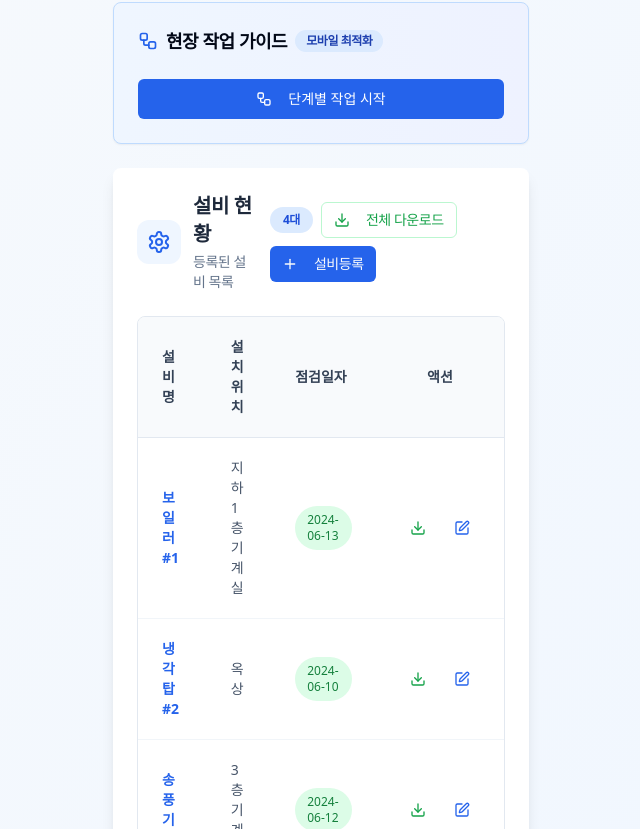
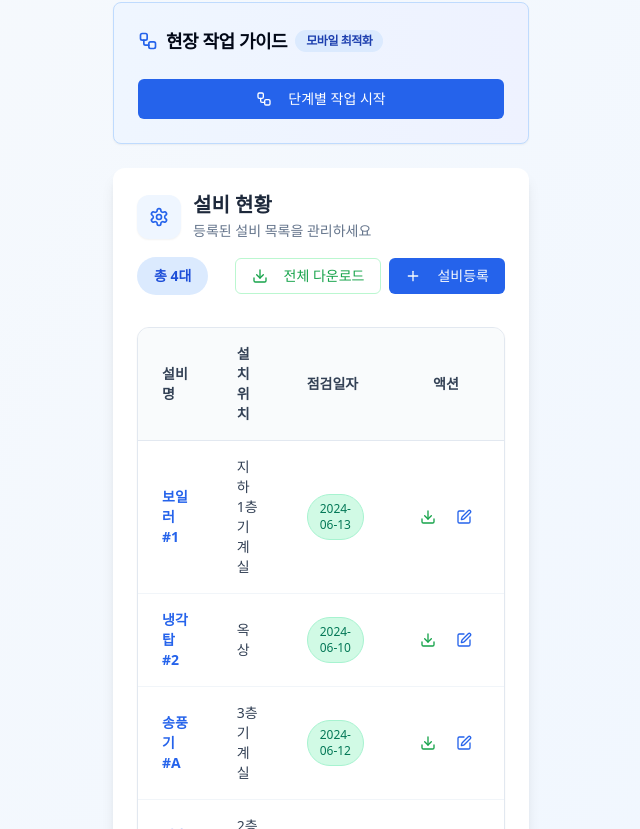
Before and after one commit to nohseon-song/mech-flow-field-app, a React (Vite) app: page / in a window 1280 px wide. Shown: the part 751-1580 px from the top of the page, without its empty margins (319-959 px from the left). Built offline with nearby package versions, Linux system fonts and the light colour scheme; sample sign-in values are in the browser's storage.

Commit message:
Fix: Improve EquipmentStatusCard layout
Refactor and re-arrange the layout of the EquipmentStatusCard to improve readability and formatting.

```diff
--- a/src/components/EquipmentStatusCard.tsx
+++ b/src/components/EquipmentStatusCard.tsx
@@ -34,17 +34,15 @@ const EquipmentStatusCard = ({
   };
 
   return (
-    <Card className="shadow-lg border-0 bg-white">
-      <CardHeader className="pb-6">
-        <CardTitle className="text-lg">
-          <EquipmentStatusHeader
-            equipmentCount={equipmentData.length}
-            onAddEquipment={onAddEquipment}
-            onDownloadAll={handleDownloadAll}
-          />
-        </CardTitle>
+    <Card className="shadow-lg border-0 bg-white rounded-xl">
+      <CardHeader className="pb-4 px-6 pt-6">
+        <EquipmentStatusHeader
+          equipmentCount={equipmentData.length}
+          onAddEquipment={onAddEquipment}
+          onDownloadAll={handleDownloadAll}
+        />
       </CardHeader>
-      <CardContent className="pt-0">
+      <CardContent className="px-6 pb-6 pt-0">
         <EquipmentTable
           equipmentData={equipmentData}
           onEquipmentNameClick={onEquipmentNameClick}
--- a/src/components/equipment/EquipmentStatusHeader.tsx
+++ b/src/components/equipment/EquipmentStatusHeader.tsx
@@ -3,13 +3,6 @@ import React from 'react';
 import { Badge } from '@/components/ui/badge';
 import { Button } from '@/components/ui/button';
 import { Settings, Plus, Download } from 'lucide-react';
-
-interface Equipment {
-  id: number;
-  name: string;
-  location: string;
-  inspectionDate: string;
-}
 
 interface EquipmentStatusHeaderProps {
   equipmentCount: number;
@@ -23,25 +16,33 @@ const EquipmentStatusHeader = ({
   onDownloadAll
 }: EquipmentStatusHeaderProps) => {
   return (
-    <div className="flex flex-col sm:flex-row sm:items-center sm:justify-between gap-4">
+    <div className="flex flex-col gap-4">
+      {/* 헤더 타이틀 영역 */}
       <div className="flex items-center gap-3">
-        <div className="p-2.5 bg-blue-50 rounded-xl">
-          <Settings className="h-6 w-6 text-blue-600" />
+        <div className="p-3 bg-blue-50 rounded-xl shadow-sm">
+          <Settings className="h-5 w-5 text-blue-600" />
         </div>
-        <div className="space-y-1">
-          <h3 className="text-xl font-bold text-slate-800">설비 현황</h3>
-          <p className="text-sm text-slate-500 font-normal">등록된 설비 목록</p>
+        <div>
+          <h3 className="text-xl font-bold text-slate-800 leading-tight">설비 현황</h3>
+          <p className="text-sm text-slate-500 mt-1">등록된 설비 목록을 관리하세요</p>
         </div>
       </div>
-      <div className="flex items-center gap-2 flex-wrap">
-        <Badge variant="secondary" className="bg-blue-100 text-blue-700 font-semibold px-3 py-1">
-          {equipmentCount}대
+
+      {/* 액션 버튼 영역 */}
+      <div className="flex items-center justify-between">
+        <Badge
+          variant="secondary"
+          className="bg-blue-100 text-blue-700 font-semibold px-4 py-2 text-sm"
+        >
+          총 {equipmentCount}대
         </Badge>
+
+        <div className="flex items-center gap-2">
           <Button
             size="sm"
             variant="outline"
             onClick={onDownloadAll}
-          className="text-green-600 border-green-200 hover:bg-green-50 font-medium"
+            className="text-green-600 border-green-200 hover:bg-green-50 font-medium px-4"
           >
             <Download className="h-4 w-4 mr-2" />
             전체 다운로드
@@ -49,13 +50,14 @@ const EquipmentStatusHeader = ({
           <Button
             size="sm"
             onClick={onAddEquipment}
-          className="bg-blue-600 hover:bg-blue-700 font-medium"
+            className="bg-blue-600 hover:bg-blue-700 font-medium px-4"
           >
             <Plus className="h-4 w-4 mr-2" />
             설비등록
           </Button>
         </div>
       </div>
+    </div>
   );
 };
 
--- a/src/components/equipment/EquipmentTable.tsx
+++ b/src/components/equipment/EquipmentTable.tsx
@@ -25,14 +25,22 @@ const EquipmentTable = ({
   onDownloadPDF
 }: EquipmentTableProps) => {
   return (
-    <div className="overflow-x-auto rounded-lg border border-slate-200 bg-white">
+    <div className="mt-4 overflow-hidden rounded-xl border border-slate-200 bg-white shadow-sm">
       <Table>
         <TableHeader>
-          <TableRow className="bg-slate-50 border-b border-slate-200">
-            <TableHead className="text-sm font-bold text-slate-700 py-5 px-6">설비명</TableHead>
-            <TableHead className="text-sm font-bold text-slate-700 py-5 px-6">설치위치</TableHead>
-            <TableHead className="text-sm font-bold text-slate-700 py-5 px-6">점검일자</TableHead>
-            <TableHead className="text-sm font-bold text-slate-700 py-5 px-6 text-center">액션</TableHead>
+          <TableRow className="bg-slate-50/80 border-b border-slate-200">
+            <TableHead className="text-sm font-bold text-slate-700 py-4 px-6 w-1/3">
+              설비명
+            </TableHead>
+            <TableHead className="text-sm font-bold text-slate-700 py-4 px-6 w-1/3">
+              설치위치
+            </TableHead>
+            <TableHead className="text-sm font-bold text-slate-700 py-4 px-6 w-1/4">
+              점검일자
+            </TableHead>
+            <TableHead className="text-sm font-bold text-slate-700 py-4 px-6 w-20 text-center">
+              액션
+            </TableHead>
           </TableRow>
         </TableHeader>
         <TableBody>
@@ -48,10 +56,15 @@ const EquipmentTable = ({
           ))}
           {equipmentData.length === 0 && (
             <TableRow>
-              <TableCell colSpan={4} className="text-center py-12 text-slate-500">
-                <div className="flex flex-col items-center gap-2">
-                  <Settings className="h-8 w-8 text-slate-300" />
-                  <p className="text-sm">등록된 설비가 없습니다.</p>
+              <TableCell colSpan={4} className="text-center py-16 text-slate-500">
+                <div className="flex flex-col items-center justify-center gap-3">
+                  <div className="p-4 bg-slate-100 rounded-full">
+                    <Settings className="h-8 w-8 text-slate-400" />
+                  </div>
+                  <div>
+                    <p className="text-base font-medium text-slate-600">등록된 설비가 없습니다</p>
+                    <p className="text-sm text-slate-400 mt-1">새로운 설비를 등록해보세요</p>
+                  </div>
                 </div>
               </TableCell>
             </TableRow>
--- a/src/components/equipment/EquipmentTableRow.tsx
+++ b/src/components/equipment/EquipmentTableRow.tsx
@@ -28,33 +28,38 @@ const EquipmentTableRow = ({
 }: EquipmentTableRowProps) => {
   return (
     <TableRow
-      className={`hover:bg-slate-50 transition-colors border-b border-slate-100 ${
-        index % 2 === 0 ? 'bg-white' : 'bg-slate-25'
+      className={`hover:bg-slate-50/50 transition-colors border-b border-slate-100 ${
+        index % 2 === 0 ? 'bg-white' : 'bg-slate-25/30'
       }`}
     >
-      <TableCell className="py-5 px-6">
-        <div
-          className="text-sm font-semibold text-blue-600 hover:text-blue-800 cursor-pointer hover:underline transition-colors"
+      <TableCell className="py-4 px-6">
+        <button
+          className="text-left w-full text-sm font-semibold text-blue-600 hover:text-blue-800 hover:underline transition-colors focus:outline-none focus:ring-2 focus:ring-blue-500 focus:ring-offset-1 rounded-sm"
           onClick={() => onEquipmentNameClick(equipment)}
         >
           {equipment.name}
+        </button>
+      </TableCell>
+
+      <TableCell className="text-sm text-slate-600 py-4 px-6 font-medium">
+        <div className="flex items-center">
+          <span className="text-slate-700">{equipment.location}</span>
         </div>
       </TableCell>
-      <TableCell className="text-sm text-slate-600 py-5 px-6 font-medium">
-        {equipment.location}
-      </TableCell>
-      <TableCell className="text-sm text-slate-600 py-5 px-6">
-        <span className="inline-flex items-center px-3 py-1.5 rounded-full text-xs font-medium bg-green-100 text-green-700">
+
+      <TableCell className="text-sm py-4 px-6">
+        <span className="inline-flex items-center px-3 py-1.5 rounded-full text-xs font-medium bg-emerald-100 text-emerald-700 border border-emerald-200">
           {equipment.inspectionDate}
         </span>
       </TableCell>
-      <TableCell className="py-5 px-6">
-        <div className="flex items-center justify-center gap-2">
+
+      <TableCell className="py-4 px-6">
+        <div className="flex items-center justify-center gap-1">
           <Button
             size="sm"
             variant="ghost"
             onClick={() => onDownloadPDF(equipment)}
-            className="h-9 w-9 p-0 hover:bg-green-100 text-green-600 rounded-lg"
+            className="h-8 w-8 p-0 hover:bg-green-100 text-green-600 rounded-lg transition-colors"
             title="PDF 다운로드"
           >
             <Download className="h-4 w-4" />
@@ -63,7 +68,7 @@ const EquipmentTableRow = ({
             size="sm"
             variant="ghost"
             onClick={() => onEquipmentEdit(equipment)}
-            className="h-9 w-9 p-0 hover:bg-blue-100 text-blue-600 rounded-lg"
+            className="h-8 w-8 p-0 hover:bg-blue-100 text-blue-600 rounded-lg transition-colors"
             title="편집"
           >
             <Edit className="h-4 w-4" />
```
Lines whose indentation alone changed are shown as unchanged.
